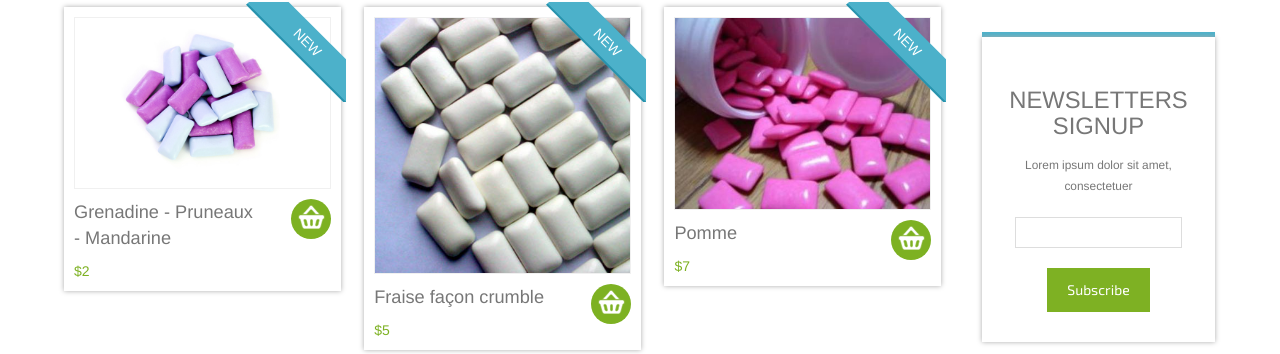
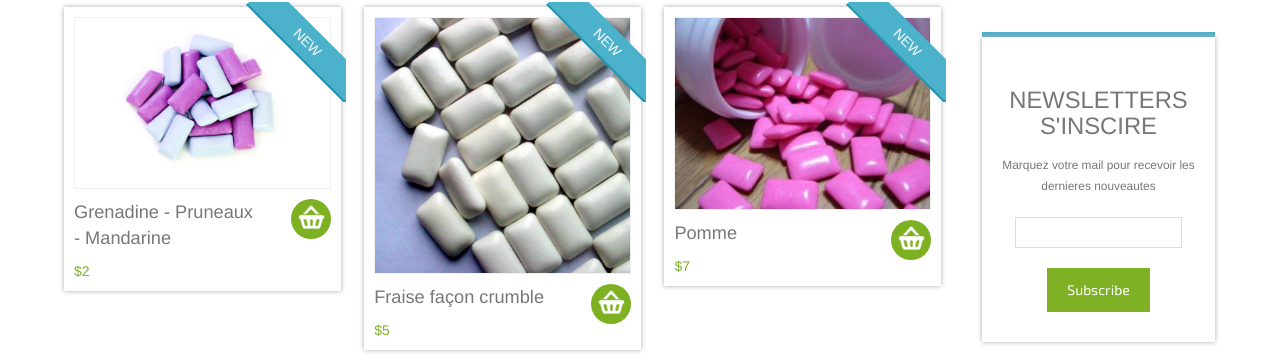
Before and after one commit to Coac/Machouille, a PHP site: page / in a window 1280 px wide. Shown: the part 545-899 px from the top of the page. Run offline with PHP 8.4, Linux system fonts and the light colour scheme; data comes from the database, SQL or seed files in the repository; some libraries are stand-ins or nearby versions.

Commit message:
index newsletter

```diff
--- a/index.php
+++ b/index.php
@@ -77,8 +77,8 @@
              </div>
            <div class="top-border"> </div>
 			<div class="sidebar-bottom">
-			    <h2 class="m_1">Newsletters<br> Signup</h2>
-			    <p class="m_text">Lorem ipsum dolor sit amet, consectetuer</p>
+			    <h2 class="m_1">Newsletters<br> S'inscire</h2>
+			    <p class="m_text">Marquez votre mail pour recevoir les dernieres nouveautes </p>
 			    <div class="subscribe">
 					 <form>
 					    <input name="userName" type="text" class="textbox">
```
